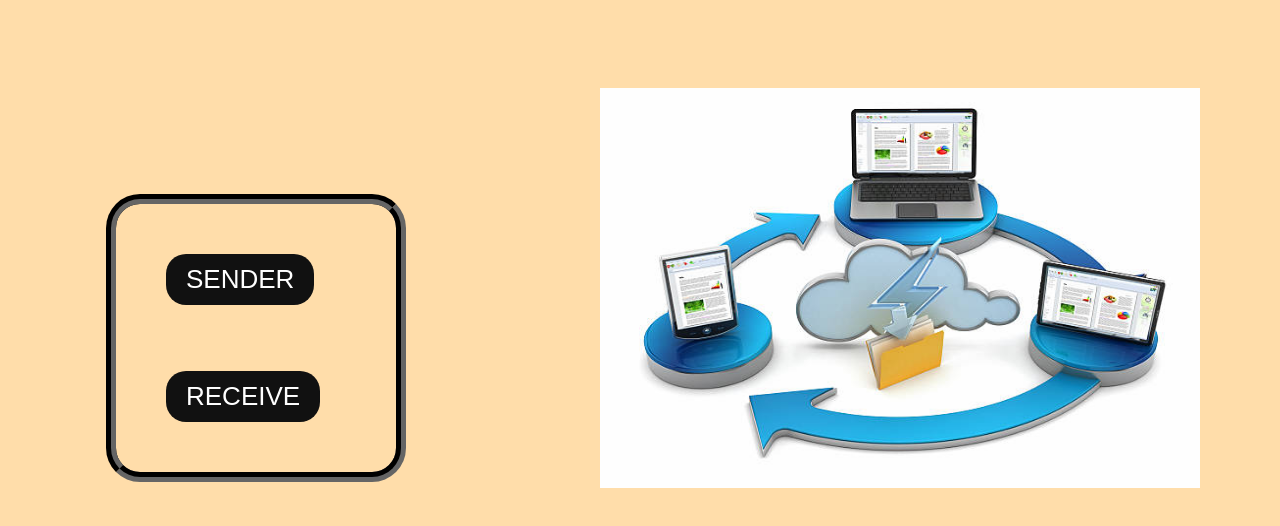
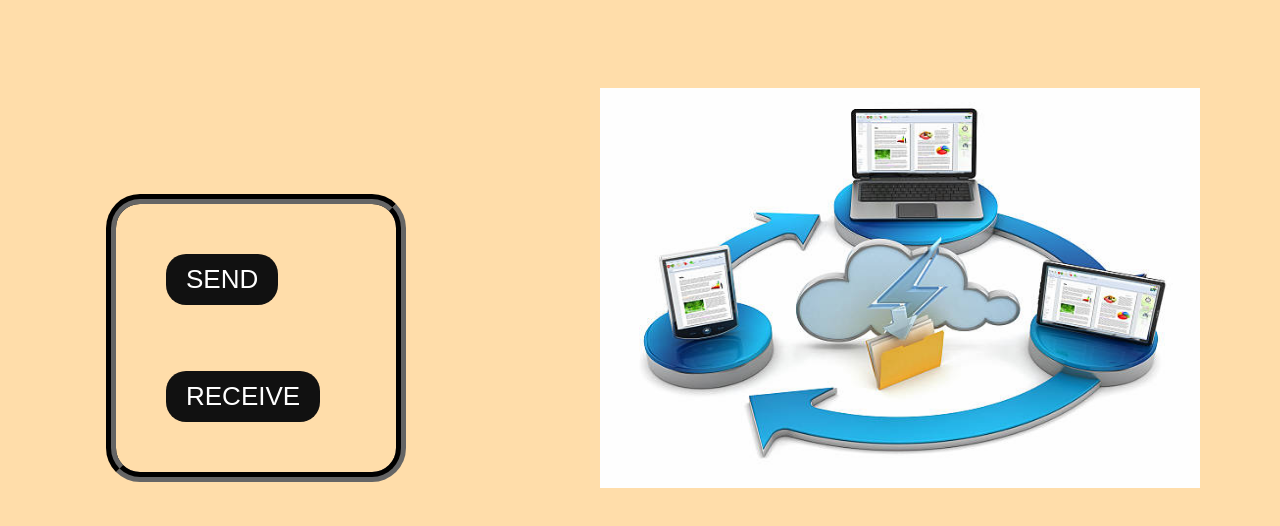
Before and after one commit to jayvardhan2111/real-time-file-sharing, a website: page public/index.html in a window 1280 px wide. Shown: the part 62-588 px from the top of the page. Drawn offline with Linux system fonts and the light colour scheme.

Commit message:
edited index

```diff
--- a/public/index.html
+++ b/public/index.html
@@ -41,7 +41,7 @@
 
     <div class="form center">
       <a href="/sender">
-        <button class="btnsend">SENDER</button>
+        <button class="btnsend">SEND</button>
       </a>
       <br><br><br><br>
       <a href="/receiver">
```
